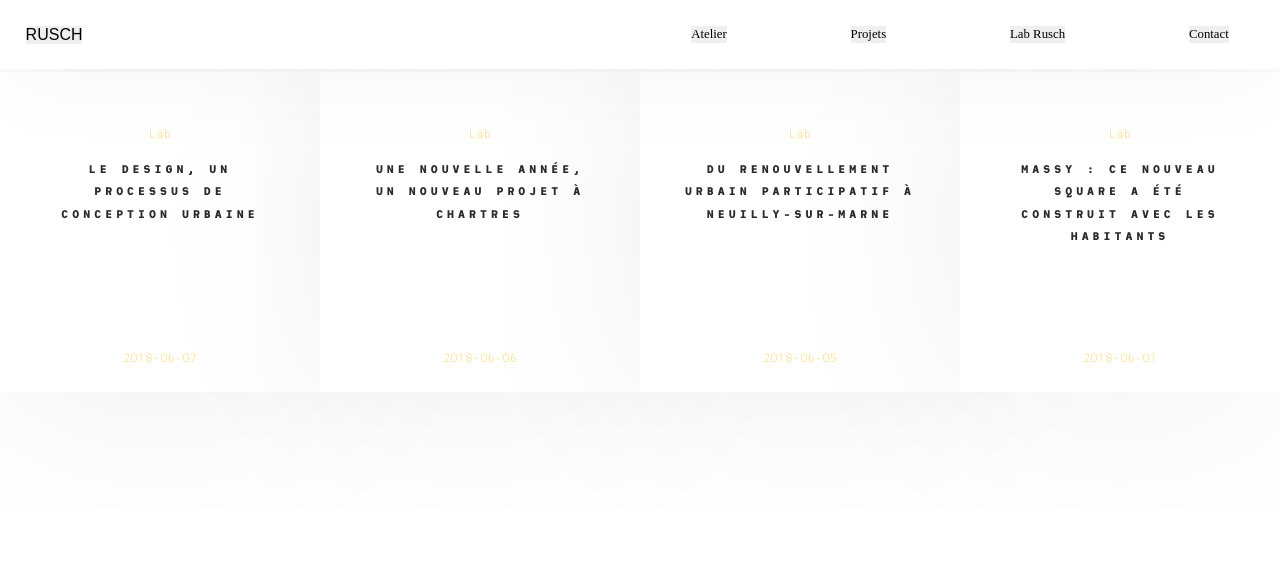
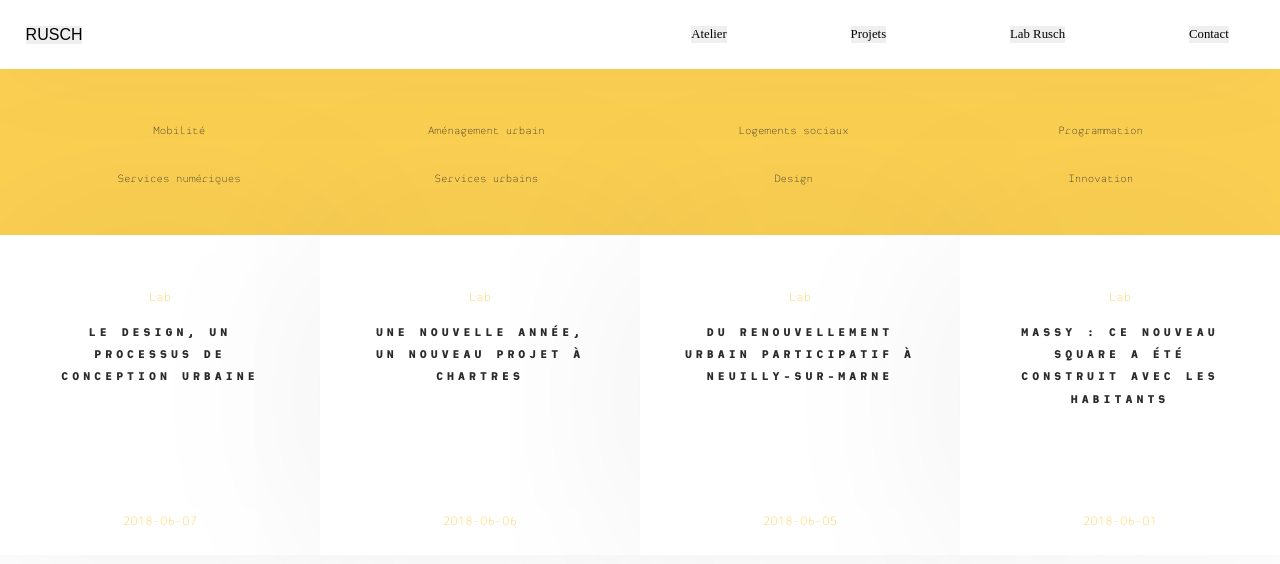
Before and after one commit to WildCodeSchool/paris-0218-atelier-rusch-client, a React (Create React App) app: page / in a window 1280 px wide. Both pictures are taken after a click on the button "Lab Rusch". Shown: the top 564 px of the page. Built offline with nearby package versions, Linux system fonts and the light colour scheme; a web font is replaced by a local one.

Commit message:
adding the filters section to the lab rusch page + styling it and the filters

```diff
--- /dev/null
+++ b/src/components/FiltersSection.js
@@ -0,0 +1,16 @@
+import React from 'react'
+import './css/FiltersSection.css'
+
+const FiltersSection = () =>
+  <div className="FiltersSection">
+    <button className="Filter">Mobilité</button>
+    <button className="Filter">Aménagement urbain</button>
+    <button className="Filter">Logements sociaux</button>
+    <button className="Filter">Programmation</button>
+    <button className="Filter">Services numériques</button>
+    <button className="Filter">Services urbains</button>
+    <button className="Filter">Design</button>
+    <button className="Filter">Innovation</button>
+  </div>
+
+export default FiltersSection
--- a/src/components/LabRusch.js
+++ b/src/components/LabRusch.js
@@ -1,6 +1,7 @@
 import React, { Component } from 'react'
 import ArticleThumbnail from './ArticleThumbnail.js'
 import { store } from '../store'
+import FiltersSection from './FiltersSection.js'
 
 class LabRusch extends Component {
   constructor () {
@@ -16,8 +17,11 @@ class LabRusch extends Component {
       <ArticleThumbnail key={article.id} article={article} />
     )
     return (
-      <div className="ArticlesBlock">
-        {articleThumbnails}
+      <div>
+        <FiltersSection />
+        <div className="ArticlesBlock">
+          {articleThumbnails}
+        </div>
       </div>
     )
   }
--- a/src/components/css/App.css
+++ b/src/components/css/App.css
@@ -9,13 +9,13 @@
 }
 
 @font-face {
-  font-family: "Heimat Mono Xtra Bold";
-  src: url("../fonts/HeimatMonoExtraBold.ttf") format("truetype");
+  font-family: "Heimat Mono Bold";
+  src: url("../fonts/HeimatMonoBold.ttf") format("truetype");
 }
 
 @font-face {
-  font-family: "Heimat Mono Xtra Light";
-  src: url("../fonts/HeimatMonoExtraLight.ttf") format("truetype");
+  font-family: "Heimat Mono Xtra Bold";
+  src: url("../fonts/HeimatMonoExtraBold.ttf") format("truetype");
 }
 
 @font-face {
--- a/src/components/css/ArticleThumbnail.css
+++ b/src/components/css/ArticleThumbnail.css
@@ -4,7 +4,6 @@
 }
 
 .ArticleBlock {
-  margin-top: 5.65vw; /* À RETIRER PLUS TARD  -> RÉCUPÉRER EN JS LA HEIGHT DE LA NAVBAR */
   box-shadow: 0px 0 200px rgba(0, 0, 0, 0.075);
   width: 25vw;
   height: 25vw;
--- /dev/null
+++ b/src/components/css/FiltersSection.css
@@ -0,0 +1,27 @@
+.FiltersSection {
+	background-color: #fbd052;
+	height: 15vh;
+	display: flex;
+	flex-direction: row;
+	flex-wrap: wrap;
+	justify-content: space-between;
+	align-content: center;
+	padding: 7.4vw 4vw 1.6vw 4vw; /* padding-top: À RETIRER PLUS TARD  -> RÉCUPÉRER EN JS LA HEIGHT DE LA NAVBAR */
+}
+
+.Filter {
+	font-family: "Heimat Mono Xtra Light";
+	font-size: 0.7rem;
+	color: #2b2b2b;
+	width: 20vw;
+	height: 1rem;
+	background-color: transparent;
+	margin: 2vh 0 2vh 0;
+}
+
+.Filter:hover {
+	/*text-decoration: underline;*/
+	/*border-bottom: solid 1px #2b2b2b;*/
+	cursor: pointer;
+	font-family: "Heimat Mono Bold"
+}
--- a/src/components/css/Nav.css
+++ b/src/components/css/Nav.css
@@ -7,6 +7,7 @@
   display: flex;
   flex-wrap: wrap;
   justify-content: space-around;
+  color: #2b2b2b;
 }
 
 .NavBarLinksContainer {
```
